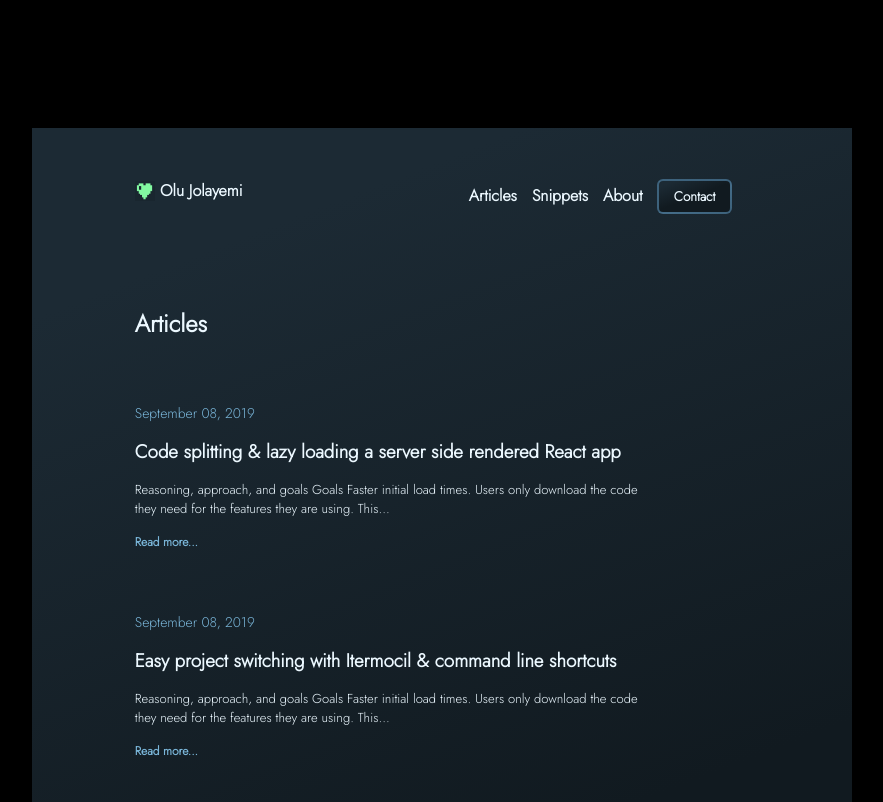
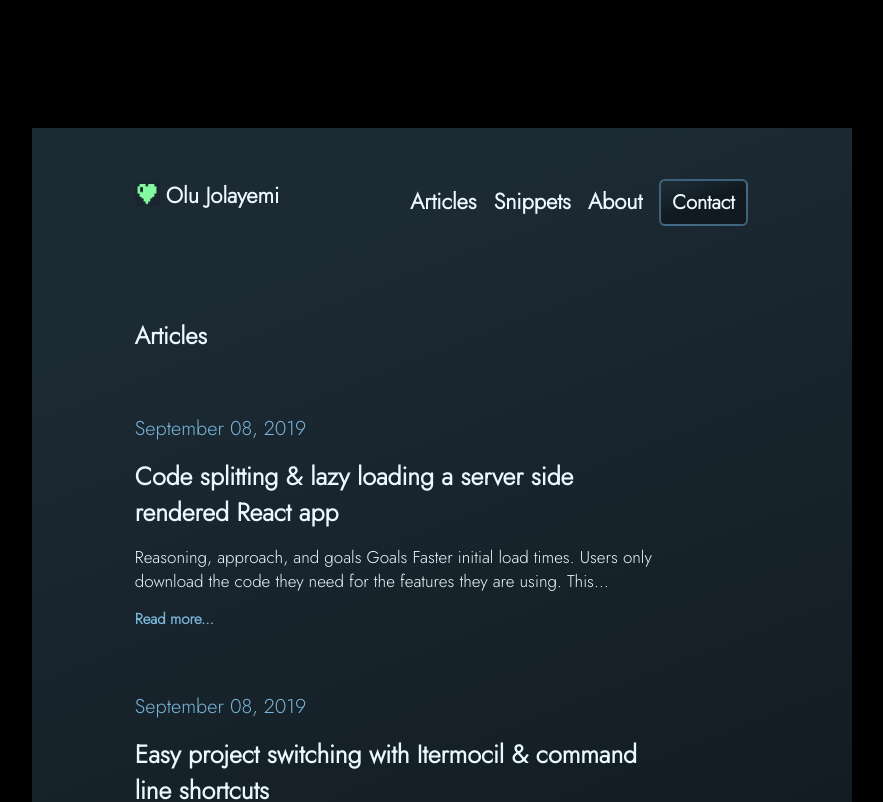
Before and after one commit to olu-damilare/PseudoPortfolio, a React (Create React App) app: page /articles in a window 1280 px wide. Shown: the top 802 px of the page, without its empty margins (198-1081 px from the left). Built offline with nearby package versions, Linux system fonts and the light colour scheme.

Commit message:
further styling

```diff
--- a/src/index.css
+++ b/src/index.css
@@ -25,8 +25,8 @@ body{
   }
 
 img{
-    width: 20px;
-    height: 20px;
+    width: 25px;
+    height: 25px;
     margin-top: 1%;
 }
 
@@ -42,6 +42,7 @@ img{
 a{
     text-decoration: none;
     color: #ECF8FF;
+    font-size: 22px;
 }
 
 header{
@@ -58,16 +59,17 @@ header{
 
 .header_right{
     width: 90%;
-    margin-left: 30%;
+    margin-left: 20%;
 }
 
 button{
     font-weight: bold;
     padding: 2%;
-    width: 25%;
+    width: 26%;
     border: 2px solid rgba(124, 201, 255, 0.41);
     border-radius: 6px;
     color: #ECF8FF;
+    font-size: 20px;
     cursor: pointer;
     background-image: linear-gradient(158.86deg, #1C2A34 10.36%, #111A20 49.58%, #111A20 49.58%);
 }
@@ -80,7 +82,7 @@ h1{
     margin-bottom: 10%;
     width: 100%;
     text-align: left;
-
+    font-size: 50px;
 
 }
 .desc{
@@ -89,6 +91,7 @@ h1{
 
 p{
     color: #ECF8FF;
+    font-size: 22px;
 }
 
 .intro {
@@ -97,6 +100,7 @@ p{
     margin-bottom: 20%;
     width: 100%;
     text-align: left;
+    font-size: 22px;
 }
 
 
@@ -113,6 +117,7 @@ p{
 
 h3{
     color: #ECF8FF;
+    font-size: 25px;
 }
 
 .latest{
@@ -144,11 +149,11 @@ h3{
     color: #5E8CA7;
     font-weight: 500;
     text-align: left;
+    font-size: 20px;
 }
 
 #article_date{
     color: #7AB6D9;
-    font-size: 14px;
 
 }
 
@@ -187,6 +192,7 @@ h3{
 .project_text{
     margin-bottom: 10%;
     margin-left:  5%;
+    font-size: 18px;
 }
 
 .yawnch_title{
@@ -239,13 +245,11 @@ h3{
 
 footer{
     display: flex;
-    /* justify-content: space-between; */
     padding-top: 10%;
 }
 
 .base_logos{
     display: flex;
-    /* justify-content: space-between; */
     margin-left: 30%;
 }
 
@@ -260,7 +264,7 @@ footer{
 
 .article_snippet{
     margin-top: 5px;
-    font-size: 13px;
+    font-size: 17px;
     text-align: left;
 }
 
@@ -274,7 +278,7 @@ footer{
 
 #article_readmore a{
     color: #7AB6D9;
-
+    font-size: 15px;
 }
 
 .article_title{
@@ -307,13 +311,14 @@ footer{
 }
 
 .sub-main{
-    font-size: 20px;
+    font-size: 23px;
 }
 
 
 .text{
     margin-top: 30px;
     text-align: left;
+    font-size: 18px;
 }
 @media (max-width:1024px){
     body {
```
